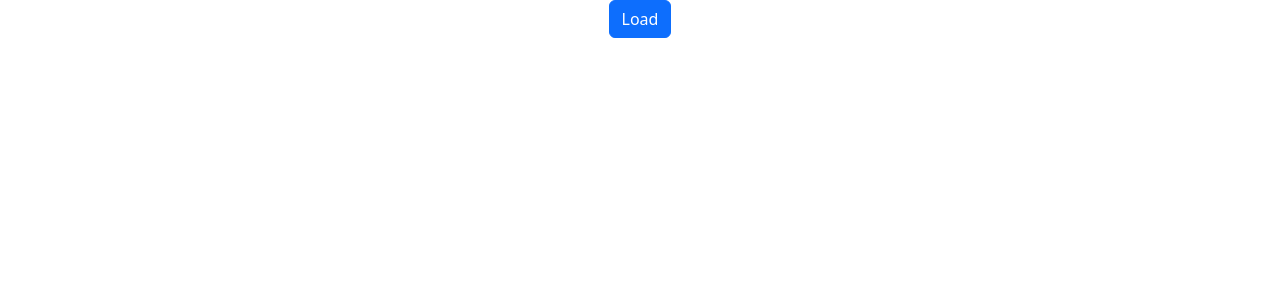
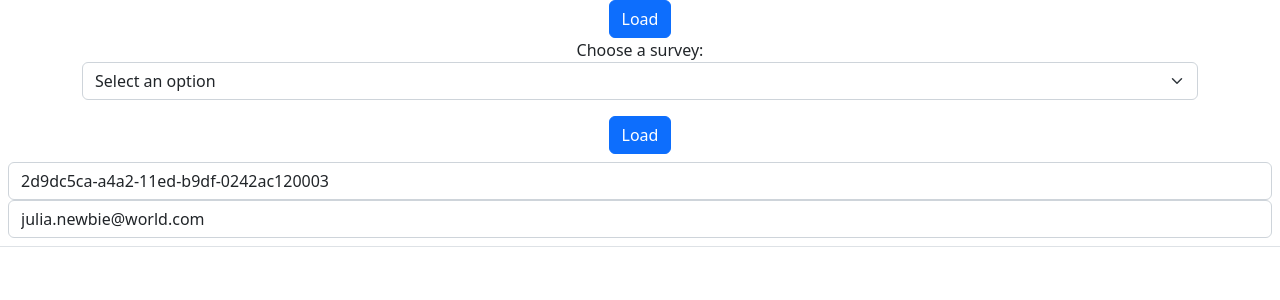
Before and after one commit to dandamasek/Survey, a React (Create React App) app: page / in a window 1280 px wide. Shown: the top 300 px of the page. Built offline with nearby package versions, Linux system fonts and the light colour scheme.

Commit message:
ShowResults

```diff
--- a/src/App.js
+++ b/src/App.js
@@ -2,15 +2,17 @@ import React from 'react';
 import 'bootstrap/dist/css/bootstrap.min.css';
 import './App.css';
 import SurveyAnswer from 'pages/SurveyAnswer';
-
+import SurveyResult from 'pages/SurveysResult';
 import SurveyEditor from './pages/SurveysEditor';
 
 function App() {
 
   return (
     <div className="App">
-      <SurveyEditor />
-      {/* <SurveyAnswer /> */}
+      <SurveyResult />
+      {/* <SurveyEditor /> */}
+    <SurveyAnswer />
+
     </div>
 
   );
--- /dev/null
+++ b/src/components/ButtonShowAnswers.js
@@ -0,0 +1,54 @@
+import React, { useState } from 'react';
+import { useSelector, useDispatch } from 'react-redux';
+import 'bootstrap/dist/css/bootstrap.min.css';
+import ShowAnswerTable from './ShowAnswersTable';
+
+const ShowAnswersButton = () => {
+  const surveys = useSelector(state => state.surveys);
+
+
+  const [selectedOption, setSelectedOption] = useState('');
+
+  const handleSelectChange = (event) => {
+    const selectedValue = event.target.value;
+    const selectedSurvey = surveys.find((survey) => survey.name === selectedValue);
+    if (selectedSurvey && selectedSurvey.name === selectedValue) {
+      setSelectedOption(selectedSurvey.name);
+    } else {
+      setSelectedOption('');
+    }
+
+  };
+
+  const handleItemClick = (survey) => {
+    setSelectedOption(survey);
+
+  };
+
+  return (
+    <div>
+      <label >Choose a survey:</label>
+      <select  class="form-select" value={selectedOption} onChange={handleSelectChange}>
+        <option value="">Select an option</option>
+        {surveys.map((survey) => (
+          <option key={survey.id} value={survey.name}>
+            {survey.name}
+          </option>
+        ))}
+      </select>
+      {selectedOption && (
+        <div>
+          <p>Selected survey: {selectedOption}</p>
+          {surveys.map((survey) => (
+            selectedOption === survey.name && <ShowAnswerTable key={survey.id} questions={survey.questions} />
+          ))}
+           <button type="button" className="btn btn-primary" onClick={() => handleItemClick('')}>
+            Clear Selection
+          </button>
+        </div>
+      )}
+    </div>
+  );
+};
+
+export default ShowAnswersButton;
--- /dev/null
+++ b/src/components/ShowAnswersTable.js
@@ -0,0 +1,46 @@
+import React, { useState } from 'react';
+import 'bootstrap/dist/css/bootstrap.min.css';
+
+function ShowAnswerTable(props) {
+  return (
+    <table className="table">
+      <tbody>
+        {props.questions.map((question) => (
+          <tr key={question.order}>
+            <td className="col-2">
+              <div className="col-2">
+                <input
+                  className="form-control"
+                  defaultValue={question.order}
+                  disabled={true}
+                />
+              </div>
+            </td>
+            <td>
+              <input
+                className="form-control"
+                defaultValue={question.name}
+                disabled={true}
+              />
+            </td>
+            <td>
+              {
+                question.answers.map((answer) => (
+                  <div>
+                    <input
+                      className="form-control"
+                      defaultValue={answer.value}
+                      disabled={true}
+                    />
+                  </div>
+                ))}
+
+            </td>
+          </tr>
+        ))}
+      </tbody>
+    </table>
+  );
+}
+
+export default ShowAnswerTable;
--- a/src/pages/SurveysEditor.js
+++ b/src/pages/SurveysEditor.js
@@ -22,7 +22,7 @@ export default function SurveyEditor() {
             <table class = "table table-bordered">
             <SurveyTable questions={survey.questions}/>
             </table>
-            <ButtonSurveyAssignToUser userId={props.currentUser.id} surveyId={props.surveyId}/>
+
 
           </tbody>
 
--- a/src/pages/SurveysResult.js
+++ b/src/pages/SurveysResult.js
@@ -0,0 +1,29 @@
+import 'bootstrap/dist/css/bootstrap.min.css';
+import { useSelector, useDispatch } from 'react-redux';
+import {SurveySelect} from '../components/ButtonSurveySelect';
+import  SurveyNameBox from '../components/SurveyNameBox';
+import SurveyTable from 'components/SurveyTable';
+import ShowAnswersButton from 'components/ButtonShowAnswers';
+
+
+export default function SurveyResult() {
+  const surveys = useSelector(state => state.surveys);
+
+  return (
+    <div class="container ">
+      <SurveySelect/>
+      <ShowAnswersButton></ShowAnswersButton>
+      <table className='table table-bordered '>
+        { surveys.map((survey)=>
+          <tbody>
+
+
+
+
+          </tbody>
+
+        )}
+      </table>
+    </div>
+  );
+}
```
Also changed, not shown: src/components/AnswerResults.js (added, +25 -0 lines), src/components/AnswerFromUser.js (line endings or trailing spaces).
